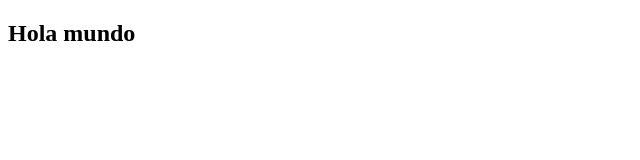
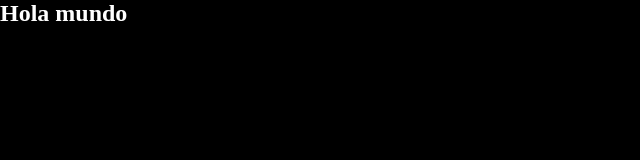
Before and after one commit to AngeloVJ/repo_prueba, a plain HTML site: page index.html in a window 1280 px wide. Shown: the whole page, without its empty margins (0-640 px from the left). Drawn offline with Linux system fonts and the light colour scheme.

Commit message:
add styles

```diff
--- a/index.html
+++ b/index.html
@@ -4,7 +4,8 @@
     <meta charset="UTF-8">
     <meta http-equiv="X-UA-Compatible" content="IE=edge">
     <meta name="viewport" content="width=device-width, initial-scale=1.0">
-    <title>Document</title>
+    <title>PRUEBA GIT</title>
+    <link rel="stylesheet" href="./styles.css">
 </head>
 <body>
         <h2>Hola mundo</h2>
--- a/styles.css
+++ b/styles.css
@@ -0,0 +1,7 @@
+* {
+    margin: 0;
+    padding: 0;
+    box-sizing: border-box;
+    background-color: black;
+    color: white
+}
```
